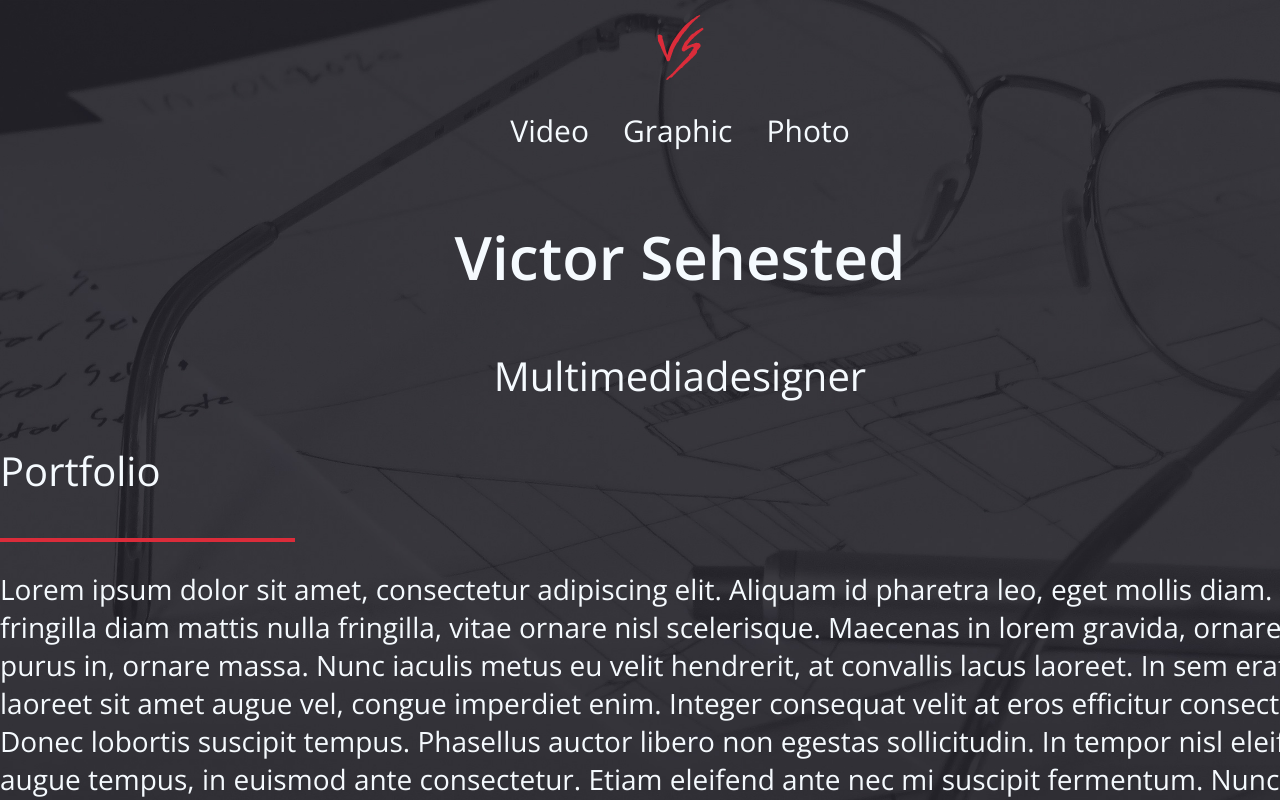
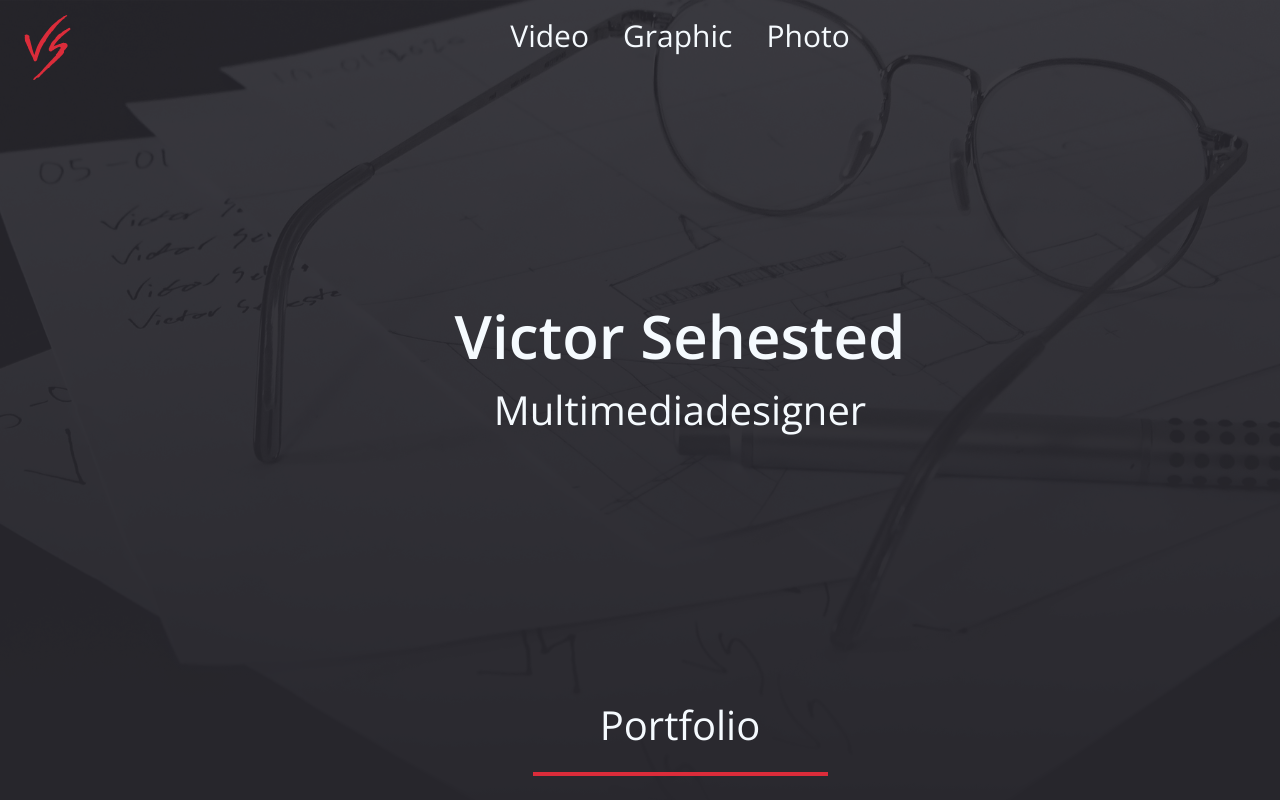
Before and after one commit to victor3dprinter/portfolio, a plain HTML site: page index.html in a window 1280 px wide. Shown: the top 800 px of the page. Drawn offline with nearby package versions, Linux system fonts and the light colour scheme.

Commit message:
Ændringer på forsiden

```diff
--- a/index.html
+++ b/index.html
@@ -9,13 +9,14 @@
 </head>
 <body>
 
+
     <!---Header-->
     <Section>
         <div class="bg-img"></div>
         <div class="header">
 
             <div class="nav">
-                <div class="">
+                <div class="nav-f">
                     <a href="index.html" class="home">
                         <img src="content/svg/square-vs-DB2C3A.svg" alt="">
                     </a>
@@ -24,6 +25,11 @@
                     <a href="/tabs/video.html">Video</a>
                     <a href="/tabs/graphic.html">Graphic</a>
                     <a href="/tabs/photo.html">Photo</a>
+                </div>
+                <div class="nav-f">
+                    <a href="index.html" class="home">
+                        <img src="content/svg/square-vs-DB2C3A.svg" alt="">
+                    </a>
                 </div>
             </div>
             <div class="headings">
@@ -70,7 +76,7 @@
             <a href="https://www.linkedin.com/in/victor-sehested-b1ba66197/" target="_blank"><img src="" alt="Link to my LinkedIn"></a>
             <a href="https://www.pinterest.dk/victor3dprinter/" target="_blank"><img src="" alt="Link to my Pinterest"></a>
             <p>Contact me on my socials or send me a email on</p>
-            <p>victorsehested@gmail.com</p>
+            <a href="mailto:victorsehested@gmail.com" target="_blank"><p>victorsehested@gmail.com</p></a>
         </div>
     </section>
 
--- a/main.css
+++ b/main.css
@@ -5,10 +5,13 @@
 
 body {
     background-color: #28272D;
-    height: 4000px;
+    height: auto;
     margin: auto;
+    width: ;
 
 }
+
+
 
 .header {
     width: 1360px;
@@ -18,13 +21,16 @@ body {
 
 .bg-img {
     position: absolute;
-    background: #28272D url('/content/img/hero-bg-2160p-veryhigh.jpg');
+    background-image: linear-gradient(to bottom, transparent, #28272D), url('/content/img/hero-bg-1920p.jpg');
     background-position: center;
     background-repeat: no-repeat;
     background-size: cover;
     width: 100%;
-    height: 150%;
+    height: 110%;
     z-index: -2;
+    opacity: 0.1;
+
+
 }
 
 h1, h2, h3, p, a {
@@ -67,7 +73,23 @@ a:hover {
 }
 
 .nav {
-    display: inline-block;
+    display: flex;
+    justify-content: space-between;
+}
+
+.headings {
+    display: block;
+    align-items: center;
+    text-align: center;
+    margin-top: 25vh;
+}
+
+.headings h1 {
+    margin-bottom: 0px;
+}
+
+.headings h3 {
+    margin-top: 5px;
 }
 
 .skill {
@@ -80,8 +102,22 @@ a:hover {
 }
 
 .intro {
+    display: block;
+    margin-left: auto;
+    margin-right: auto;
+    align:center;
+    text-align: center;
     width: 1360px;
-    margin: auto;
+}
+
+.intro h3 {
+    margin-top: 32.5vh;
+    margin-bottom: 20px;
+}
+
+.intro span {
+    margin:auto;
+    margin-bottom: 60px;
 }
 
 .line {
```
Also changed, not shown: content/img/hero-bg-1920p.jpg (added), content/img/hero-bg-2160p-veryhigh.jpg (deleted).
